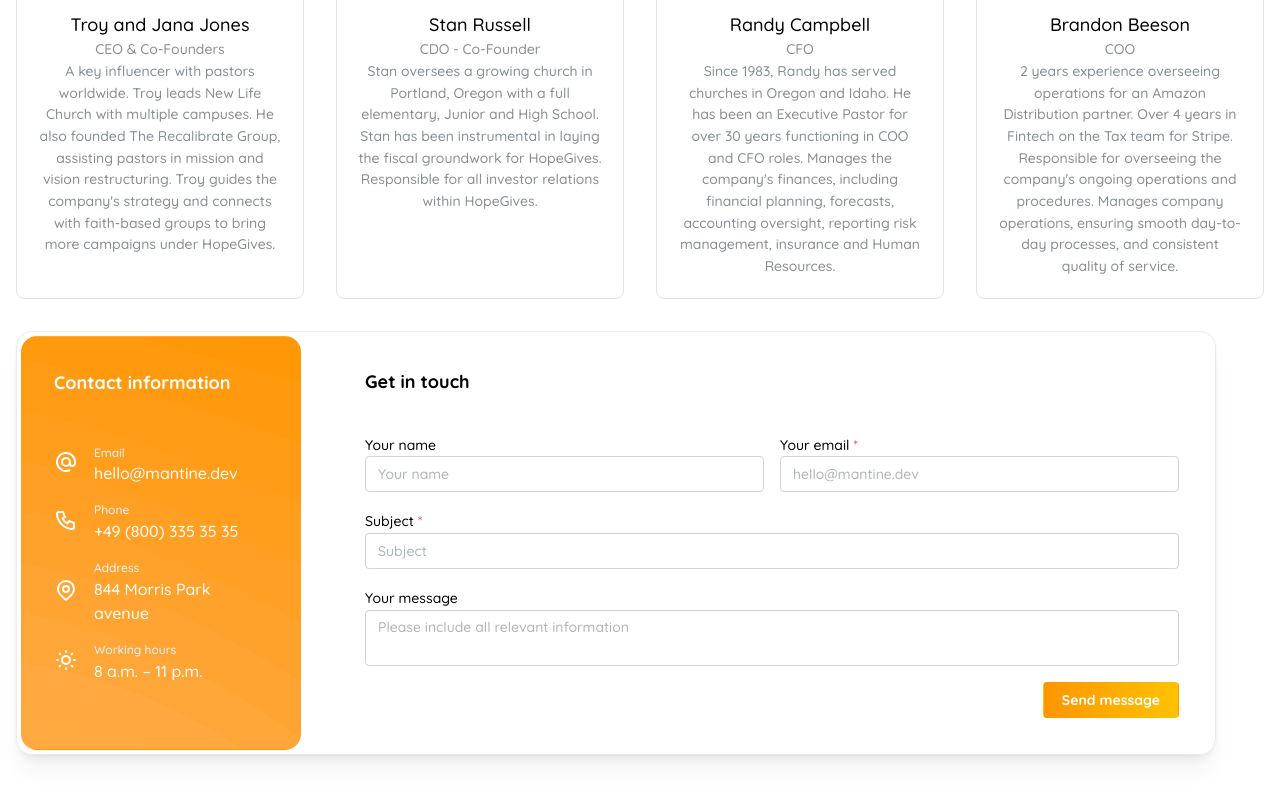
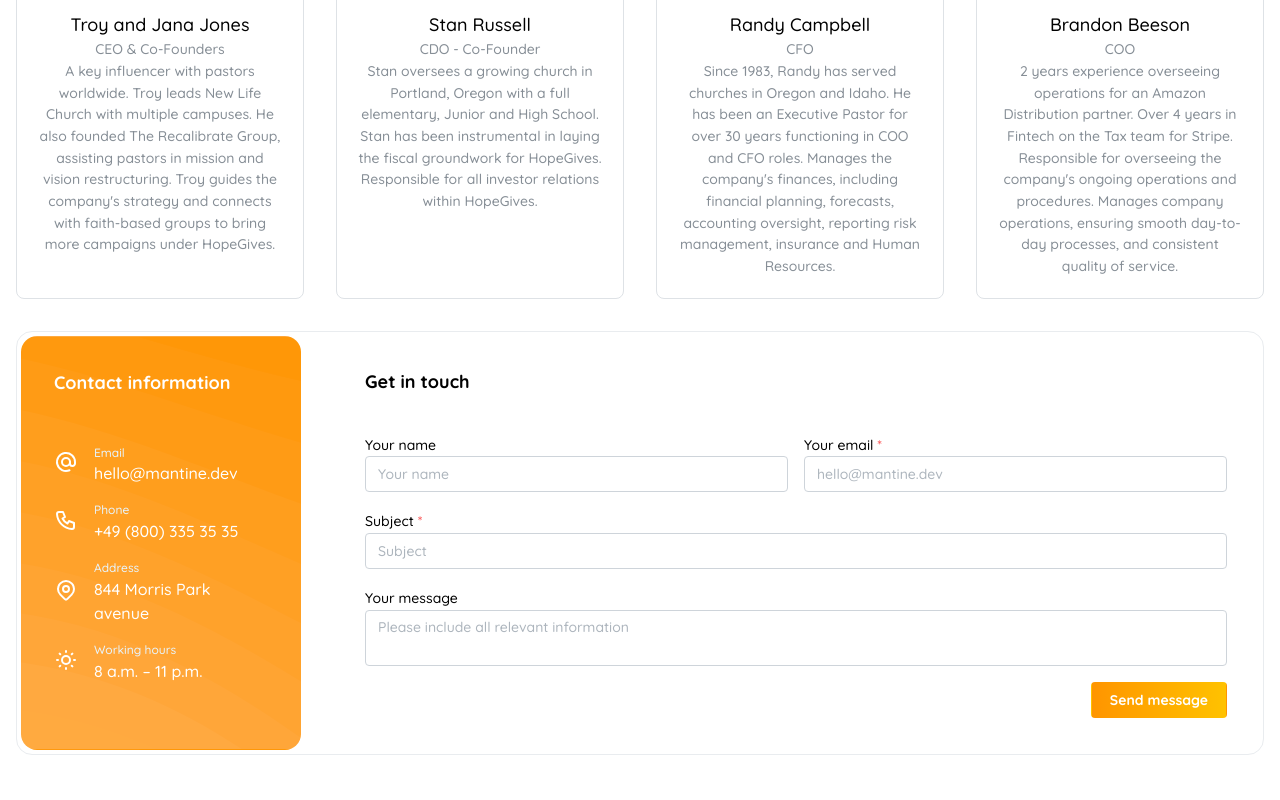
Before and after one commit to jwenger100/hope-gives, a Next.js app: page / in a window 1280 px wide. Shown: the part 1956-2756 px from the top of the page. Built offline with nearby package versions, Linux system fonts and the light colour scheme.

Commit message:
Adds scrolling behavior and routing

```diff
--- a/src/components/FeaturesTitle.tsx
+++ b/src/components/FeaturesTitle.tsx
@@ -106,6 +106,7 @@ export function FeaturesTitle() {
             className={classes.title}
             order={2}
             style={{ textAlign: "center" }}
+            id="ourValues"
           >
             Our Values{" "}
           </Title>
--- a/src/components/FooterSocial.tsx
+++ b/src/components/FooterSocial.tsx
@@ -1,5 +1,5 @@
 "use client";
-import { Container, Group, ActionIcon, rem, Image } from "@mantine/core";
+import { Container, Group, ActionIcon, rem, Image, Box } from "@mantine/core";
 import {
   IconBrandTwitter,
   IconBrandYoutube,
@@ -19,6 +19,7 @@ export function FooterSocial() {
           width={70}
           height={50}
         />
+        <Box>Powered by Colchuck Consulting</Box>
         <Group
           gap={0}
           className={classes.links}
--- a/src/components/GetInTouch.tsx
+++ b/src/components/GetInTouch.tsx
@@ -13,13 +13,8 @@ import classes from "./GetInTouch.module.css";
 
 export function GetInTouch() {
   return (
-    <Paper
-      shadow="md"
-      radius="lg"
-      w={"1200px"}
-      display={"inline-grid"}
-      mx={"auto"}
-    >
+    // center later with fixed width
+    <Paper shadow="md" radius="lg" w={"1200px"} display={"contents"}>
       <div className={classes.wrapper}>
         <div
           className={classes.contacts}
@@ -36,7 +31,7 @@ export function GetInTouch() {
           className={classes.form}
           onSubmit={(event) => event.preventDefault()}
         >
-          <Text fz="lg" fw={700} className={classes.title}>
+          <Text fz="lg" fw={700} className={classes.title} id="contact">
             Get in touch
           </Text>
 
--- a/src/components/Header.module.css
+++ b/src/components/Header.module.css
@@ -1,6 +1,5 @@
 .header {
   height: rem(60px);
-  /* margin-bottom: rem(120px); */
   background-color: var(--mantine-color-body);
   border-bottom: rem(1px) solid
     light-dark(var(--mantine-color-gray-3), var(--mantine-color-dark-4));
@@ -34,6 +33,7 @@
   font-weight: 700;
   border-bottom: rem(2px) solid transparent;
   transition: border-color 100ms ease, color 100ms ease;
+  text-decoration: none;
 
   @mixin hover {
     color: light-dark(var(--mantine-color-black), var(--mantine-color-white));
--- a/src/components/Header.tsx
+++ b/src/components/Header.tsx
@@ -14,33 +14,35 @@ import { useDisclosure } from "@mantine/hooks";
 import classes from "./Header.module.css";
 import { useMediaQuery } from "@mantine/hooks";
 import { useHeadroom } from "@mantine/hooks";
-
-const mainLinks = [
-  { link: "#", label: "Our Values" },
-  { link: "#", label: "About Us" },
-  { link: "#", label: "Contact" },
-  { link: "#", label: "Blog" },
-];
+import Link from "next/link";
+import { usePathname } from "next/navigation";
 
 export function Header() {
   const [opened, { toggle }] = useDisclosure(false);
   const [active, setActive] = useState(-1);
   const isMobile = useMediaQuery("(max-width: 750px)");
   const pinned = useHeadroom({ fixedAt: 120 });
+  const pathname = usePathname();
+
+  const mainLinks = [
+    { link: pathname === "/blog" ? "/" : "#ourValues", label: "Our Values" },
+    { link: pathname === "/blog" ? "/" : "#aboutUs", label: "About Us" },
+    { link: pathname === "/blog" ? "/" : "#contact", label: "Contact" },
+    { link: pathname === "/" ? "/blog" : "/", label: "Blog" },
+  ];
 
   const mainItems = mainLinks.map((item, index) => (
-    <Anchor<"a">
+    <Link
       href={item.link}
       key={item.label}
       className={classes.mainLink}
       data-active={index === active && active !== -1 ? true : undefined}
       onClick={(event) => {
-        event.preventDefault();
         setActive(index);
       }}
     >
       {item.label}
-    </Anchor>
+    </Link>
   ));
 
   return (
@@ -60,12 +62,14 @@ export function Header() {
       >
         <header className={classes.header}>
           <Container className={classes.inner}>
+            <Link href="/" onClick={() => setActive(-1)}>
               <Image
                 src="/HopeGives-Full-Color.png"
                 alt="Hope Gives"
                 height={isMobile ? 40 : 50}
                 width={isMobile ? 40 : 50}
               />
+            </Link>
             <Box className={classes.links} visibleFrom="sm">
               <Group gap={0} justify="flex-end" className={classes.mainLinks}>
                 {mainItems}
--- a/src/components/UserCards.tsx
+++ b/src/components/UserCards.tsx
@@ -73,7 +73,7 @@ export function UserCards() {
         mx="auto"
         mb="ms"
       >
-        <Title order={2} style={{ textAlign: "center" }} mb="sm">
+        <Title order={2} style={{ textAlign: "center" }} mb="sm" id="aboutUs">
           Meet the Team
         </Title>
         <Text ta="center" c="dimmed" fz="sm">
```
Lines whose indentation alone changed are shown as unchanged.
